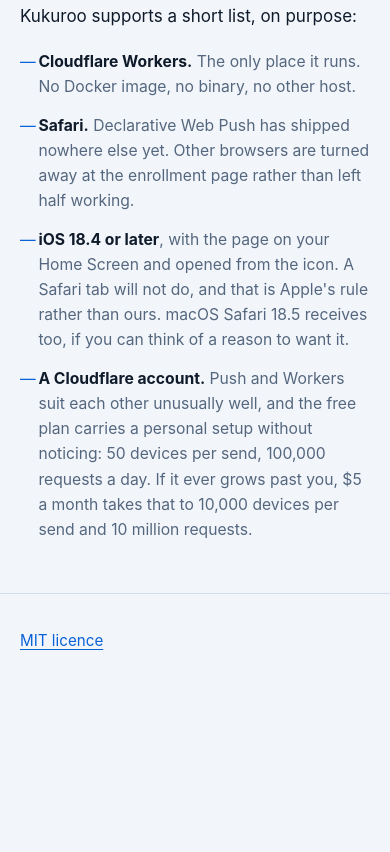
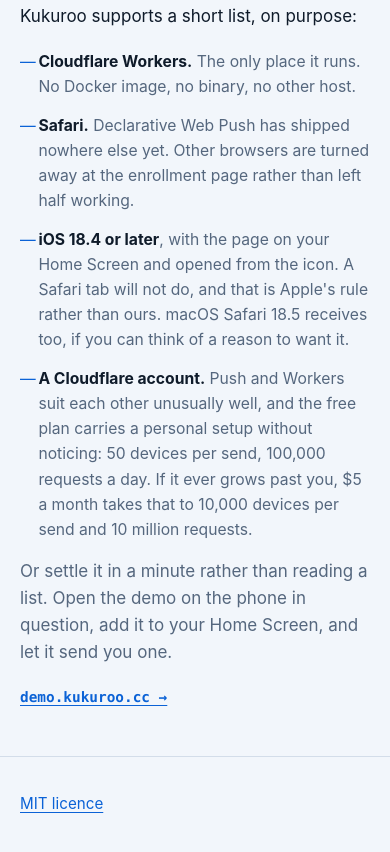
Before and after one commit to saiday/kukuroo, a website: page site/index.html in a window 390 px wide. Shown: the part 3154-4006 px from the top of the page. Before the commit the page ends 3859 px from the top, so only its background shows below. Drawn offline with Linux system fonts and the light colour scheme.

Commit message:
End the prerequisites with a device that proves them
A list of requirements answers "will it work for me" in theory. The demo
answers it on the phone the question is about, which is faster than reading
four bullets and safer than trusting them.

```diff
--- a/site/index.html
+++ b/site/index.html
@@ -368,6 +368,10 @@
         past you, $5 a month takes that to 10,000 devices per send and 10
         million requests.</li>
       </ul>
+      <p class="caption">Or settle it in a minute rather than reading a list.
+      Open the demo on the phone in question, add it to your Home Screen, and
+      let it send you one.</p>
+      <p class="more"><a href="https://demo.kukuroo.cc/">demo.kukuroo.cc &rarr;</a></p>
     </div>
   </section>
 </main>
```
